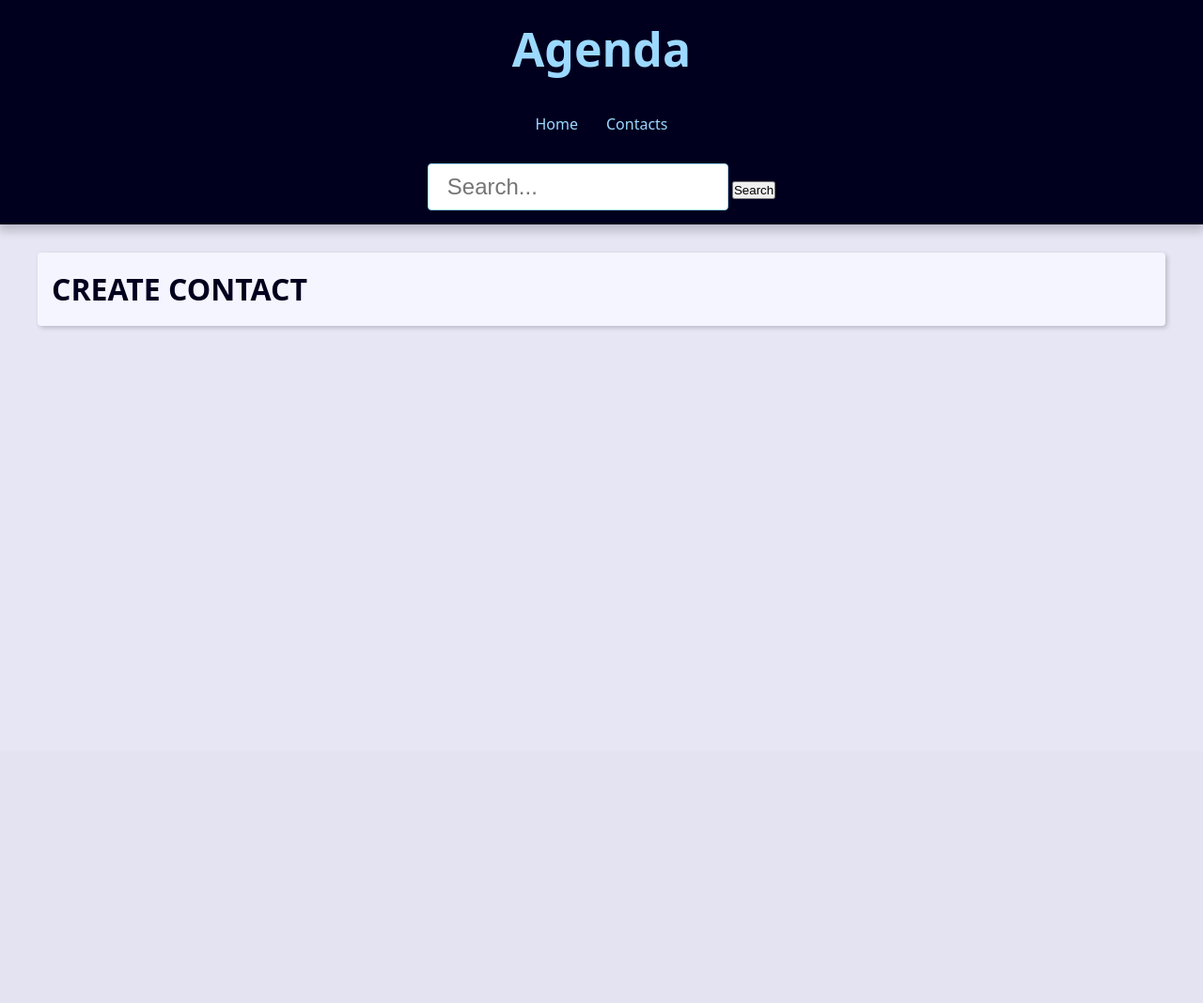
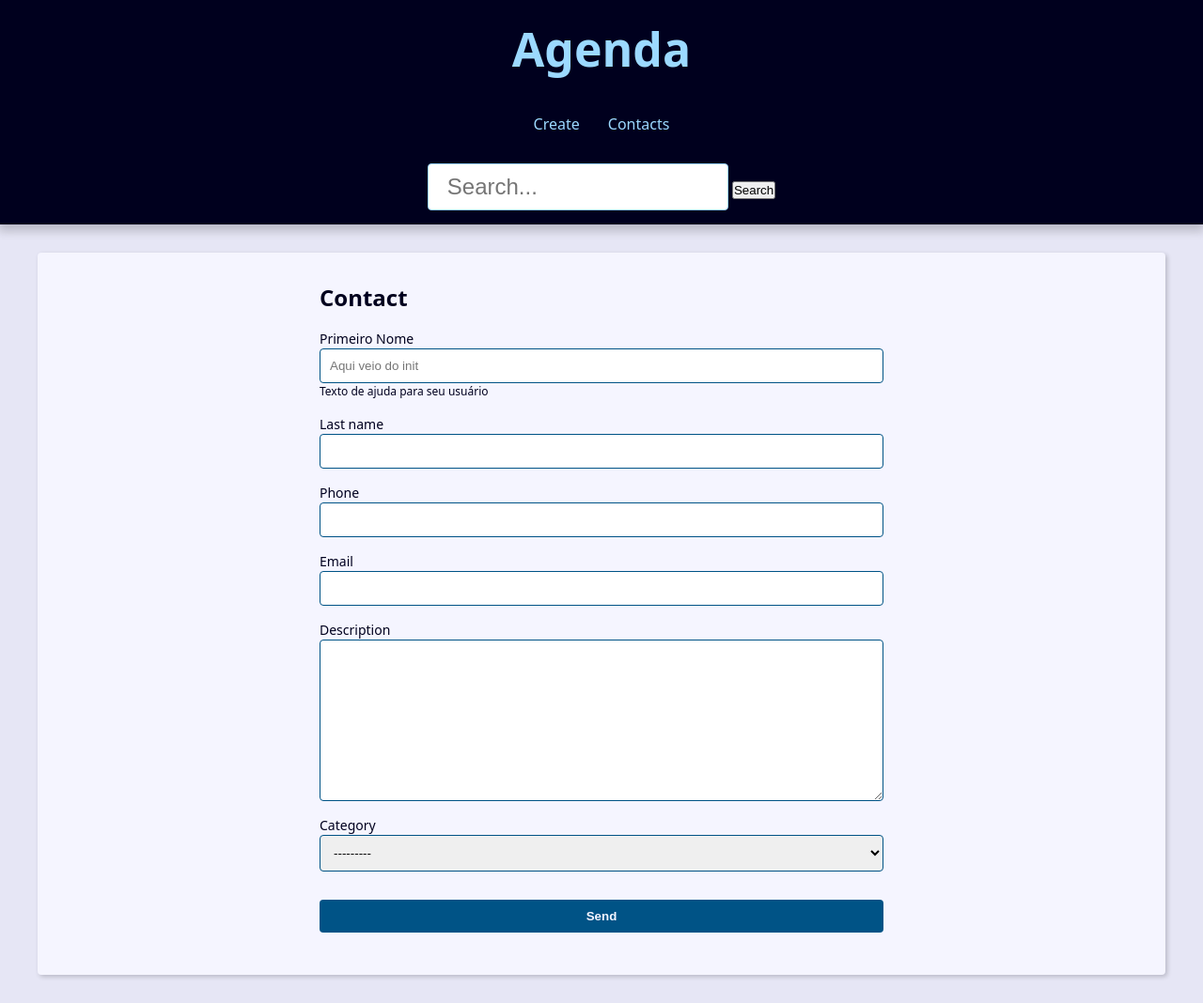
Before and after one commit to Dynnho/Projeto-Agenda-Django, a Django app: page /contact/create/ in a window 1280 px wide. Shown: the whole page at 94% size. Before the commit the page ends 350 px from the top, so only its background shows below. Run offline with Django 5.2, Linux system fonts and the light colour scheme; data that the repository does not hold is empty.

Commit message:
Adiciona funcionalidades ao app de contatos: implementa formulários para criação, atualização e exclusão de contatos; atualiza templates e URLs para suporte a novas operações.

```diff
--- a/base_static/global/css/style.css
+++ b/base_static/global/css/style.css
@@ -312,3 +312,23 @@ svg {
   filter: brightness(80%);
   box-shadow: 0 0 5px var(--link-dark-color);
 }
+
+.contact-links {
+  margin-block: calc(var(--small-font-size) * 2);
+  display: flex;
+  align-items: center;
+  gap: 0 var(--spacing);
+}
+
+.btn-link {
+  font-size: var(--small-font-size);
+  text-decoration: none;
+  font-weight: bold;
+  padding: 1rem;
+  display: block;
+  line-height: var(--small-font-size);
+}
+
+.btn-delete {
+  background: tomato;
+}
--- a/base_templates/global/partials/_header.html
+++ b/base_templates/global/partials/_header.html
@@ -8,8 +8,8 @@
     <nav class='menu'>
       <ul class='menu-list'>
         <li class='menu-item'>
-          <a href='{% url "contact:index" %}' class='menu-link'>
-            Home
+          <a href='{% url "contact:create" %}' class='menu-link'>
+            Create
           </a>
         </li>
         <li class='menu-item'>
--- /dev/null
+++ b/contact/forms.py
@@ -0,0 +1,73 @@
+from django import forms
+from django.core.exceptions import ValidationError
+
+from . import models
+
+class ContactForm(forms.ModelForm):
+    first_name = forms.CharField(
+        widget=forms.TextInput(
+            attrs={
+                'class': 'classe-a classe-b',
+                'placeholder': 'Aqui veio do init',
+            }
+        ),
+        label='Primeiro Nome',
+        help_text='Texto de ajuda para seu usuário',
+    )
+
+    def __init__(self, *args, **kwargs):
+        super().__init__(*args, **kwargs)
+
+        # self.fields['first_name'].widget.attrs.update({
+        #     'class': 'classe-a classe-b',
+        #     'placeholder': 'Aqui veio do init',
+        # })
+
+
+
+    class Meta:
+        model = models.Contact
+        fields = ['first_name', 'last_name', 'phone', 'email',
+                  'description', 'category']
+
+           # widgets = {
+        #     'first_name': forms.TextInput(
+        #         attrs={
+        #             'class': 'classe-a classe-b',
+        #             'placeholder': 'Escreva aqui',
+        #         }
+        #     )
+        # }
+
+    def clean(self):
+        # cleaned_data = self.cleaned_data
+        cleaned_data = self.cleaned_data
+        first_name = cleaned_data.get('first_name')
+        last_name = cleaned_data.get('last_name')
+
+        if first_name == last_name:
+            msg = ValidationError(
+                'Primeiro nome não pode ser igual ao segundo',
+                code='invalid'
+            )
+
+
+            self.add_error('first_name', msg)
+            self.add_error('last_name', msg)
+
+
+        return super().clean()
+
+    def clean_first_name(self):
+        first_name = self.cleaned_data.get('first_name')
+
+        if first_name == 'ABC':
+            self.add_error(
+                'first_name',
+                ValidationError(
+                    'Veio do add_error',
+                    code='invalid'
+                )
+            )
+
+        return first_name
--- a/contact/templates/contact/create.html
+++ b/contact/templates/contact/create.html
@@ -1,5 +1,48 @@
-{% extends "global/base.html" %}
+{% extends 'global/base.html' %}
 
 {% block content %}
-    <h1>CREATE CONTACT</h1>
-{% endblock  %}
+  <div class="form-wrapper">
+
+    <h2>Contact</h2>
+
+    <form
+      action="{{ form_action}}"
+      method="POST"
+      enctype="multipart/form-data"
+    >
+      {% csrf_token %}
+
+      <div class="form-content">
+
+        {% for field in form %}
+          <div class="form-group">
+            <label for="{{ field.id_for_label }}">{{ field.label }}</label>
+            {{ field }}
+            {{ field.errors }}
+
+            {% if field.help_text %}
+              <p class="help-text">{{ field.help_text }}</p>
+            {% endif %}
+          </div>
+        {% endfor %}
+      </div>
+
+      {% if form.non_field_errors %}
+        <div class="form-content">
+          <div class="form-group">
+            <div class="message error">
+              {{ form.non_field_errors }}
+            </div>
+          </div>
+        </div>
+      {% endif %}
+
+      <div class="form-content">
+        <div class="form-group">
+          <button class="btn" type="submit">Send</button>
+        </div>
+      </div>
+
+    </form>
+  </div>
+{% endblock %}
--- a/contact/urls.py
+++ b/contact/urls.py
@@ -10,5 +10,6 @@ urlpatterns = [
     # contact (CRUD)
     path('contact/<int:contact_id>/detail/', views.contact, name='contact'),
     path('contact/create/', views.create, name='create'),
-
+    path('contact/<int:contact_id>/update/', views.update, name='update'),
+    path('contact/<int:contact_id>/delete/', views.delete, name='delete')
 ]
--- a/contact/views/contact_forms.py
+++ b/contact/views/contact_forms.py
@@ -1,15 +1,94 @@
-from django.shortcuts import get_object_or_404, render, redirect
-from django.db.models import Q
+from django.shortcuts import render, redirect, get_object_or_404
+from django.urls import reverse
+
+
+from contact.forms import ContactForm
 from contact.models import Contact
-from django.core.paginator import Paginator
 
 
 def create(request):
+    form_action = reverse('contact:create')
+
+    if request.method == 'POST':
+        form = ContactForm(request.POST)
+
+        context = {
+            'form': form
+        }
+
+        if form.is_valid():
+            contact = form.save()
+            return redirect('contact:update', contact_id=contact.pk)
+
+        return render(
+            request,
+            'contact/create.html',
+            context
+        )
+
+
     context = {
+        'form': ContactForm(),
+        'form_action': form_action,
+    }
 
-    }
     return render(
         request,
         'contact/create.html',
         context
     )
+
+def update(request, contact_id):
+    contact = get_object_or_404(Contact, pk=contact_id, show=True)
+    form_action = reverse('contact:update', args=[contact_id])
+
+    if request.method == 'POST':
+        form = ContactForm(request.POST, instance=contact)
+
+        context = {
+            'form': form,
+            'form_action': form_action,
+        }
+
+        if form.is_valid():
+            contact = form.save()
+            return redirect('contact:update', contact_id=contact.pk)
+
+        return render(
+            request,
+            'contact/create.html',
+            context
+        )
+
+
+    context = {
+        'form': ContactForm(instance=contact),
+        'form_action': form_action,
+    }
+
+    return render(
+        request,
+        'contact/create.html',
+        context
+    )
+
+
+
+def delete(request, contact_id):
+    contact = get_object_or_404(
+        Contact, pk=contact_id, show=True
+    )
+    confirmation = request.POST.get('confirmation', 'no')
+
+    if confirmation == 'yes':
+        contact.delete()
+        return redirect('contact:index')
+
+    return render(
+        request,
+        'contact/contact.html',
+        {
+            'contact': contact,
+            'confirmation': confirmation,
+        }
+    )
```
Also changed, not shown: contact/templates/contact/contact.html (+18 -0 lines).
